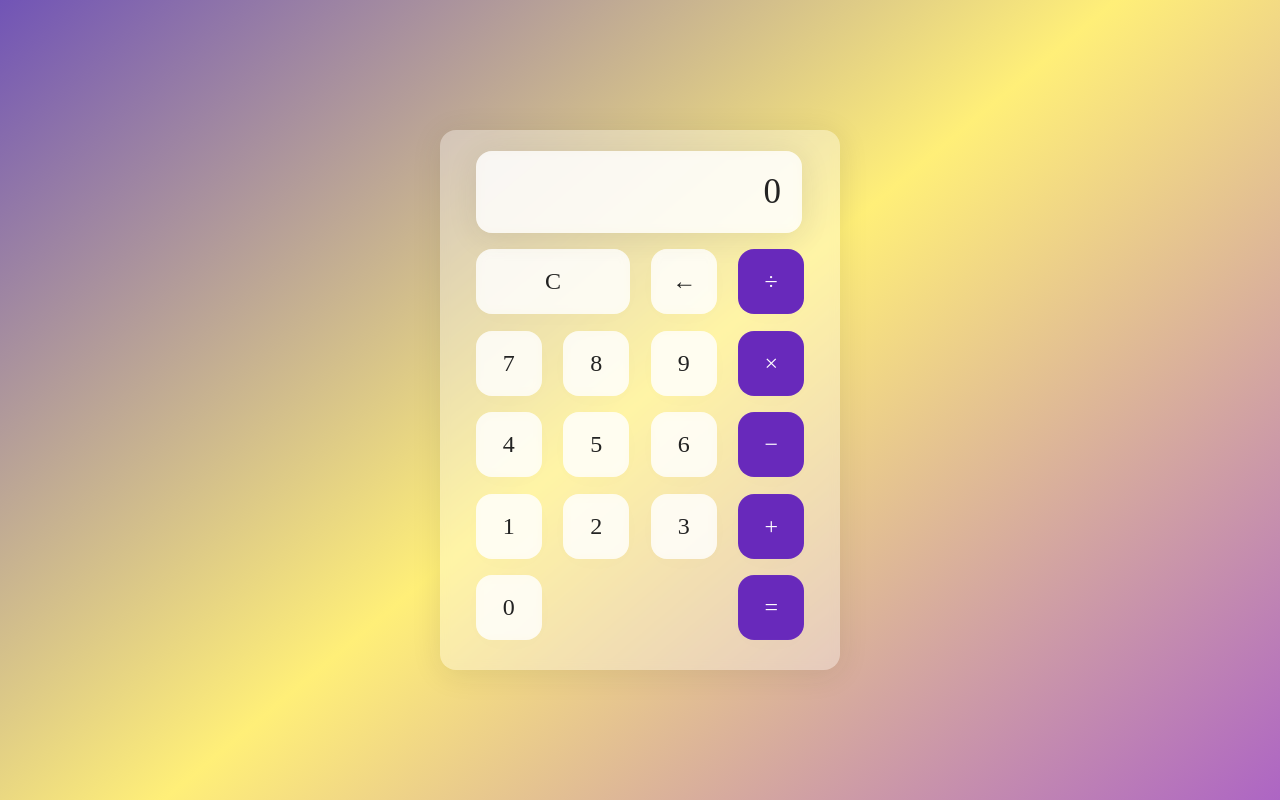
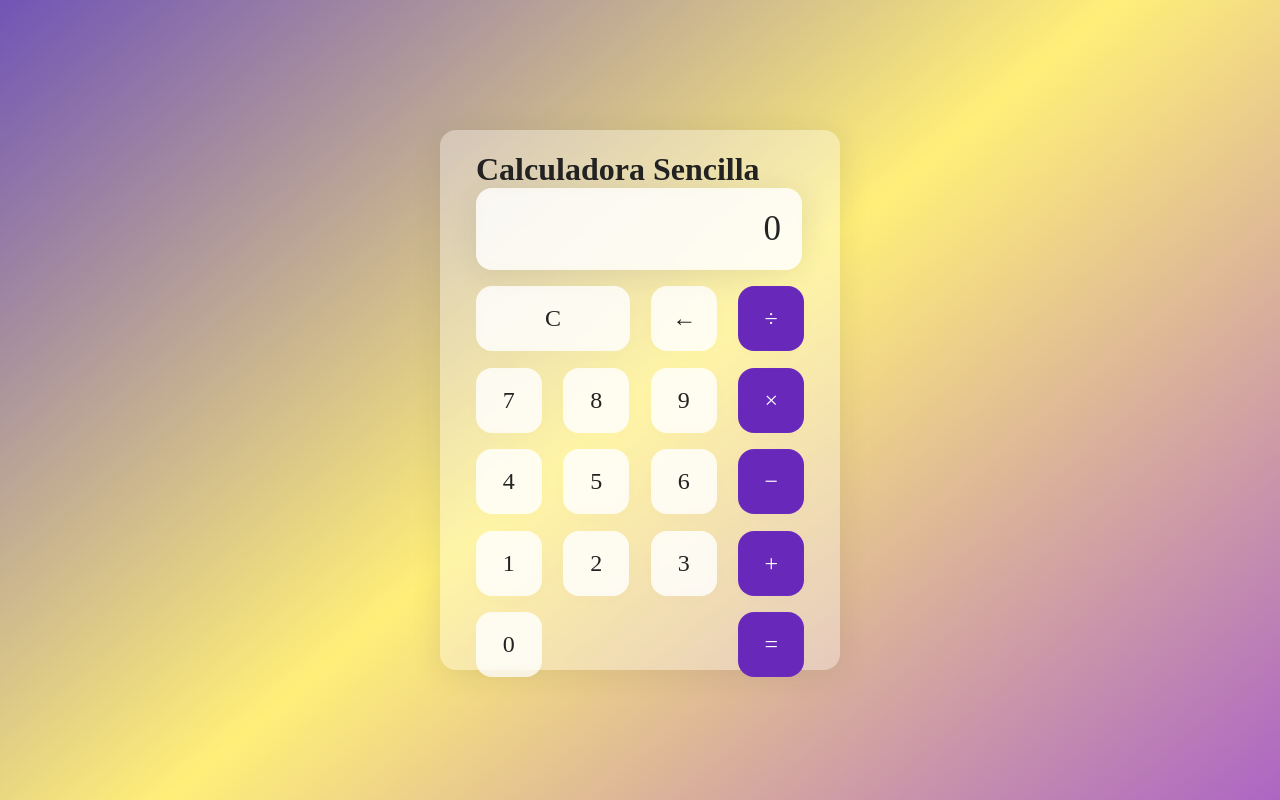
Before and after one commit to Ronny-vasquez/Calculadora, a website: page index.html in a window 1280 px wide. Drawn offline with Linux system fonts and the light colour scheme.

Commit message:
Calculadora

```diff
--- a/index.html
+++ b/index.html
@@ -10,6 +10,7 @@
   </head>
   <body>
     <div class="wrapper">
+      <h1>Calculadora Sencilla</h1>
       <section class="screen">0</section>
 
       <section class="calc-buttons">
```
